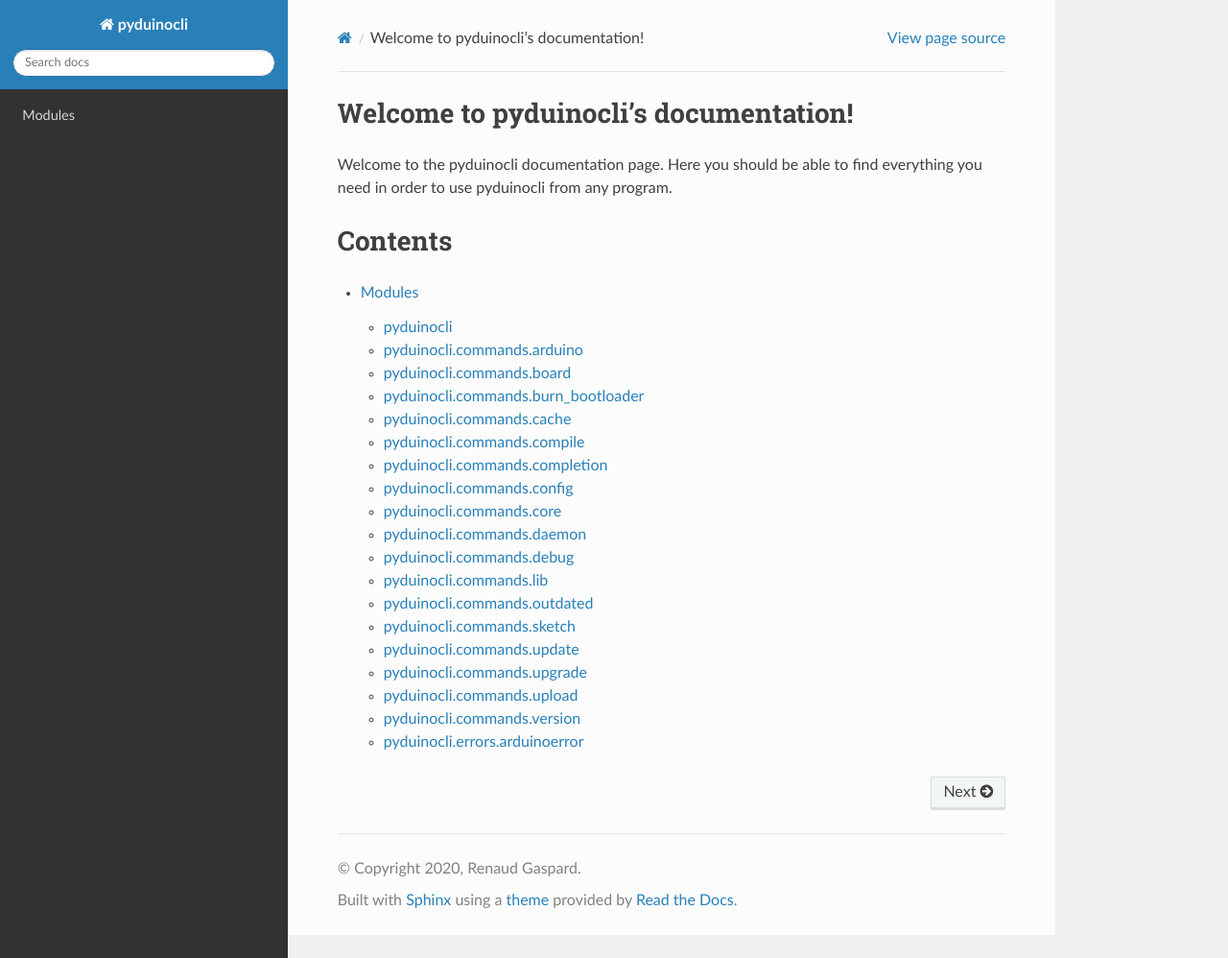
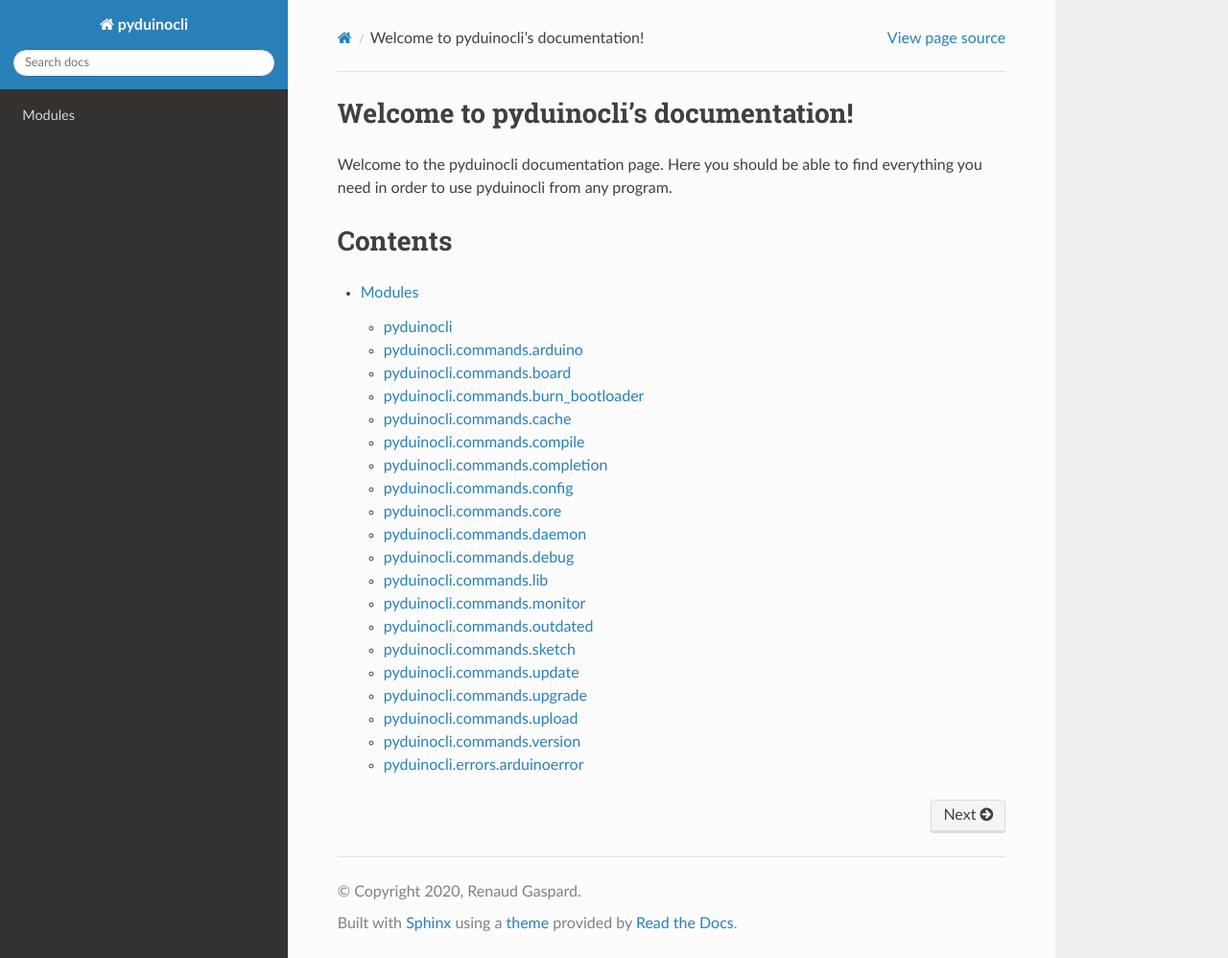
Before and after one commit to Renaud11232/pyduinocli, a Sphinx documentation site: the page built from docs/index.rst, in a window 1280 px wide and 998 px high. Shown: the whole window at 96% size. Built offline with Sphinx 7.4.7 and the Read the Docs theme 2.0.0, drawn with Linux system fonts in a browser that asks for light colours.

Commit message:
adds monitor command in the docs

```diff
--- a/docs/modules/commands.rst
+++ b/docs/modules/commands.rst
@@ -53,6 +53,11 @@
 
 .. automodule:: pyduinocli.commands.lib
 
+pyduinocli.commands.monitor
+-----------------------
+
+.. automodule:: pyduinocli.commands.monitor
+
 pyduinocli.commands.outdated
 ----------------------------
 
```
